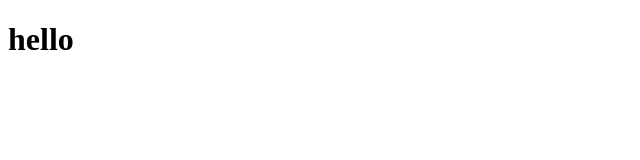
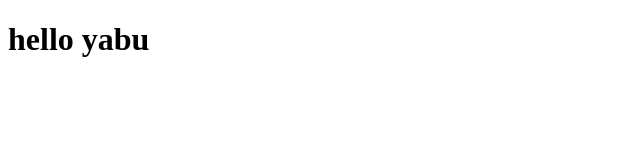
Before and after one commit to Yabsira4/Yabu, a plain HTML site: page index.html in a window 1280 px wide. Shown: the whole page, without its empty margins (0-640 px from the left). Drawn offline with Linux system fonts and the light colour scheme.

Commit message:
updeated name

```diff
--- a/index.html
+++ b/index.html
@@ -6,6 +6,6 @@
     <title>git practice</title>
 </head>
 <body>
-    <h1>hello</h1>
+    <h1>hello yabu</h1>
 </body>
 </html>
```
